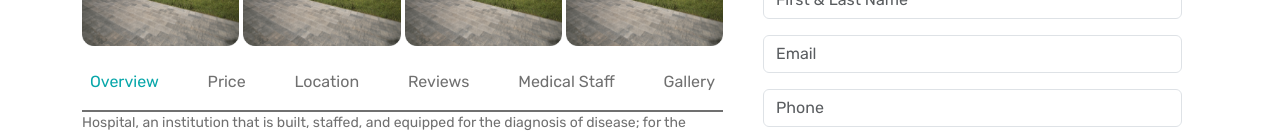
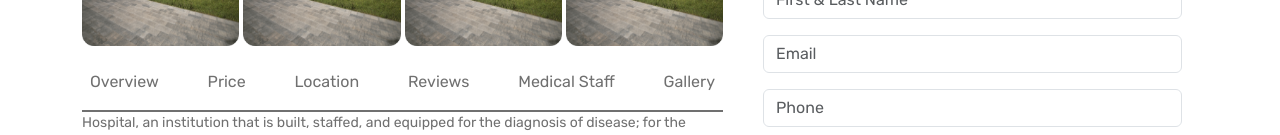
Before and after one commit to soniaFarhan/healthhop, a React (Create React App) app: page /learn-more in a window 1280 px wide. Shown: the part 409-544 px from the top of the page. Built offline with nearby package versions, Linux system fonts and the light colour scheme.

Commit message:
learn more page

```diff
--- a/src/pages/LearnMore.jsx
+++ b/src/pages/LearnMore.jsx
@@ -4,6 +4,7 @@ import LocationOnIcon from '@mui/icons-material/LocationOn';
 import { Rating } from '@mui/material';
 import ReactSlider from '../components/ReactSLider';
 import HelpIcon from '@mui/icons-material/Help';
+import { Link } from 'react-router-dom';
 
 export const LearnMore = () => {
     const [activeTab, setActiveTab] = useState('Overview');
@@ -88,7 +89,7 @@ export const LearnMore = () => {
 
     const defaultValue = 4;
   return (
-    <div>
+    <div data-bs-spy="scroll" data-bs-target="#navbar-example3" data-bs-smooth-scroll="true" class="scrollspy-example-2" tabindex="0">
         <div className='container py-5'>
         <div className='row'>
             <div className="col-md-7 ">
@@ -178,7 +179,7 @@ export const LearnMore = () => {
                     </button>
                     </div>
 
-                    <div className='d-flex overflow-auto text-nowrap justify-content-between mt-4 cu-color' style={{ borderBottom: '2px solid', }}>
+                    {/* <div className='d-flex overflow-auto text-nowrap justify-content-between mt-4 cu-color' style={{ borderBottom: '2px solid', }}>
                         <p onClick={() => handleTabClick('Overview')} className={activeTab === 'Overview' ? 'active-tab' : ''} style={{cursor:"pointer"}}>
                             <span className='mx-2'>Overview</span>
                         </p>
@@ -197,7 +198,31 @@ export const LearnMore = () => {
                         <p onClick={() => handleTabClick('Videos')} className={activeTab === 'Videos' ? 'active-tab' : ''} style={{cursor:"pointer"}}>
                         <span className='mx-2'>Gallery</span>
                         </p>
+                     </div> */}
+                    <div className='d-flex overflow-auto text-nowrap justify-content-between mt-4 cu-color' style={{ borderBottom: '2px solid', }}>
+                        <p  style={{cursor:"pointer"}}>
+                        <a class="nav-link" href="#item-2"><span className='mx-2'>Overview</span></a>
+
+                        </p>
+                        <p  style={{cursor:"pointer"}}>
+                        <a class="nav-link" href="#pricing"><span className='mx-2'>Price</span></a>
+                        </p>
+                        <p  style={{cursor:"pointer"}}>
+                              <a class="nav-link" href="#gallery"><span className='mx-2'>Location</span></a>
+                        </p>
+                        <p  style={{cursor:"pointer"}}>
+                        <a class="nav-link" href="#Review "> <span className='mx-2'>Reviews</span> </a>
+
+                        </p>
+                        <p  style={{cursor:"pointer"}}>
+                           <a class="nav-link" href="#staff">  <span className='mx-2'>Medical Staff</span> </a>
+                        </p>
+                        <p  style={{cursor:"pointer"}}>
+                          <a class="nav-link" href="#gallery">  <span className='mx-2'>Gallery</span> </a>
+                        </p>
                      </div>
+
+
 
                      {activeTab === 'Overview' && <OverviewComponent />}
                      {activeTab === 'Price' && <PriceComponent />}
@@ -209,7 +234,7 @@ export const LearnMore = () => {
 
 
 
-                    <div className='py-md-5 py-2'>
+                    <div id='pricing' className='py-md-5 py-2'>
                         <h3 className='fw-bold'>
                             Pricing
                         </h3>
@@ -244,20 +269,20 @@ export const LearnMore = () => {
 
                     </div>
 
-                    <div className='py-md-5 py-2'>
+                    <div id='map' className='py-md-5 py-2'>
 
                         <h3 className='fw-bold'>
                             Location
                         </h3>
 
-                        <div className='my-4 '>
+                        <div id='map' className='my-4 '>
                     <iframe src="https://www.google.com/maps/embed?pb=!1m18!1m12!1m3!1d6727.52478126572!2d74.44625339223997!3d32.53249249043371!2m3!1f0!2f0!3f0!3m2!1i1024!2i768!4f13.1!3m3!1m2!1s0x391ee8df4221562b%3A0xfa3bd1b74369b63f!2sKapurowali%2C%20Sialkot%2C%20Punjab%2C%20Pakistan!5e0!3m2!1sen!2s!4v1695019725799!5m2!1sen!2s" width="100%"  height="450" style={{border:'0'}} allowfullscreen="" loading="lazy" referrerpolicy="no-referrer-when-downgrade"></iframe>
 
                         </div>
 
                     </div>
 
-                    <div className='py-md-5 py-2'>
+                    <div id='Review ' className='py-md-5 py-2'>
 
                         <h3 className='fw-bold'>
                             Review
@@ -296,7 +321,7 @@ export const LearnMore = () => {
 
                     </div>
 
-                    <div className='py-md-5 py-2'>
+                    <div id='staff' className='py-md-5 py-2'>
                     <h3 className='fw-bold mt-5'>
                     Medical Staff
                      </h3>
@@ -318,7 +343,7 @@ export const LearnMore = () => {
 
                     </div>
 
-                    <div className='py-md-5 py-2'>
+                    <div id='gallery' className='py-md-5 py-2'>
 
                     <h3 className='fw-bold'>
                     Gallery
```
